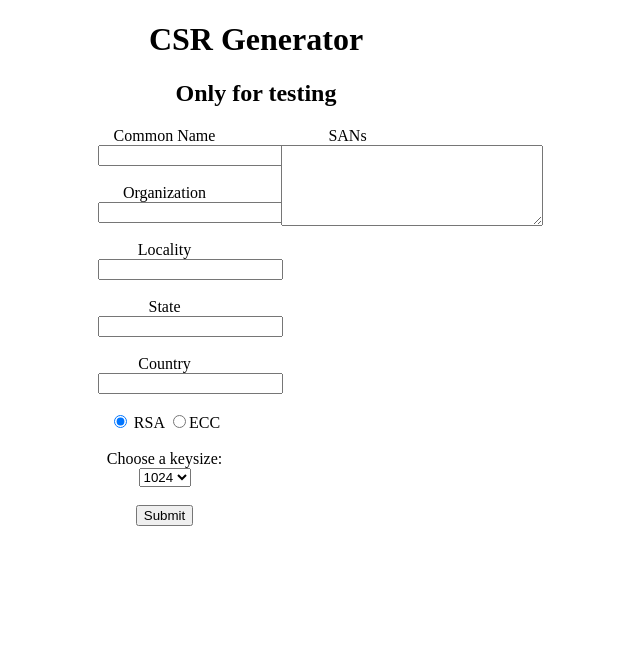
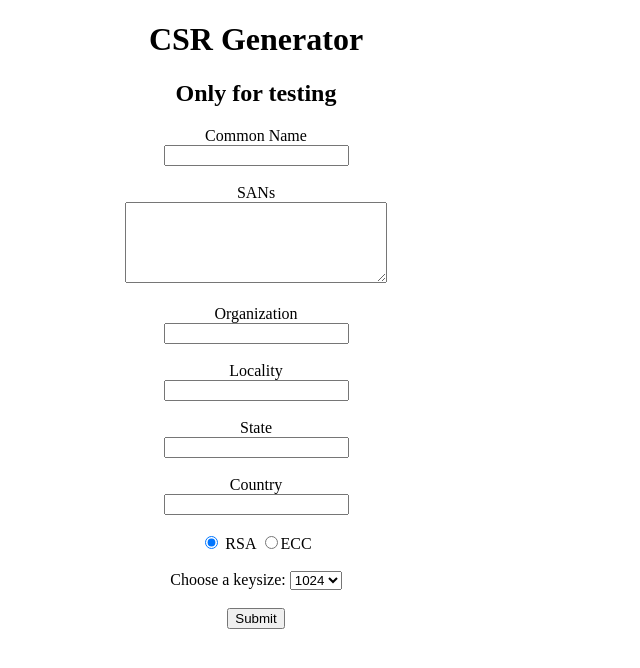
Before and after one commit to ChristianBrandenburg/csr_generator, a Flask app: page / in a window 1280 px wide. Shown: the top 668 px of the page, without its empty margins (384-1024 px from the left). Run offline with Flask 3, Linux system fonts and the light colour scheme.

Commit message:
Messed around with the CSS

```diff
--- a/app.py
+++ b/app.py
@@ -10,6 +10,7 @@ def index():
     """Initial route for homepage"""
     return render_template('index.html')
 
+
 @app.route('/generatecsr')
 def generatecsr():
     """Route when clicking Submit"""
@@ -20,9 +21,11 @@ def generatecsr():
     country = request.form.get('C')
     key_algorithm = request.form.get('keyAlgorithm')
     key_size = request.form.get('keySize')
-
-    select_csr(common_name,organization,locality,state,country, key_algorithm, key_size)
-    return render_template('index.html')
+    sans = request.form.get('Sans')
+    try:
+        select_csr(common_name,organization,locality,state,country, key_algorithm, key_size,sans)
+    finally:
+        return render_template('result.html')
 
 if __name__ == '__main__':
     port = int(os.environ.get('FLASK_PORT', 5555))
--- a/csrgen.py
+++ b/csrgen.py
@@ -87,7 +87,7 @@ def generate_tls_csr(key, country, state, locality, organization, common_name,sa
 
     #     file.write(csr.public_bytes(serialization.Encoding.PEM))
 
-def select_csr(common_name,organization,locality,state,country, key_algorithm, key_size):
+def select_csr(common_name,organization,locality,state,country, key_algorithm, key_size, san_list):
     """Function for generating RSA keys"""
 
     if key_algorithm == "RSA":
--- a/static/css/main.css
+++ b/static/css/main.css
@@ -3,19 +3,7 @@ body {
     text-align: center;
   }
 
-.outer-container {
-    display: flex;
-    justify-content: center;
-    width: 100%;
-}
-
 .container {
     display: flex;
-    justify-content: space-between;
-    width: 25%; /* Adjust this value to fit your design */
+    flex-direction: column;
 }
-
-.form-container,
-.sans-container {
-    width: calc(50% - 25px); /* Adjust width to account for the 50px gap */
-}
--- a/templates/index.html
+++ b/templates/index.html
@@ -12,12 +12,13 @@
     <h1>CSR Generator</h1>
     <h2>Only for testing</h2>
 
-    <div class="outer-container">
     <div class="container">
         <div class="form-container">
-                <form action="/generate_csr" method="POST">
+            <form action="/generatecsr">
                 <label for="commonname">Common Name</label><br>
                 <input type="text" id="commonname" name="CN"><br><br>
+                <label for="sans">SANs</label><br>
+                <textarea id="sans" name="Sans" rows="5" cols="30"></textarea><br><br>
                 <label for="organization">Organization</label><br>
                 <input type="text" id="organization" name="O"><br><br>
                 <label for="locality">Locality</label><br>
@@ -35,14 +36,6 @@
                 <input type="submit" value="Submit">
             </form>
         </div>
-            <div class="sans-container">
-                <label for="sans">SANs</label><br>
-                <textarea id="sans" name="sans" rows="5" cols="30">
-                </textarea>
     </div>
-        </div>
-    </div>
-
-
 </body>
 </html>
```
Also changed, not shown: templates/result.html (added, +22 -0 lines). Lines whose indentation alone changed are shown as unchanged.
